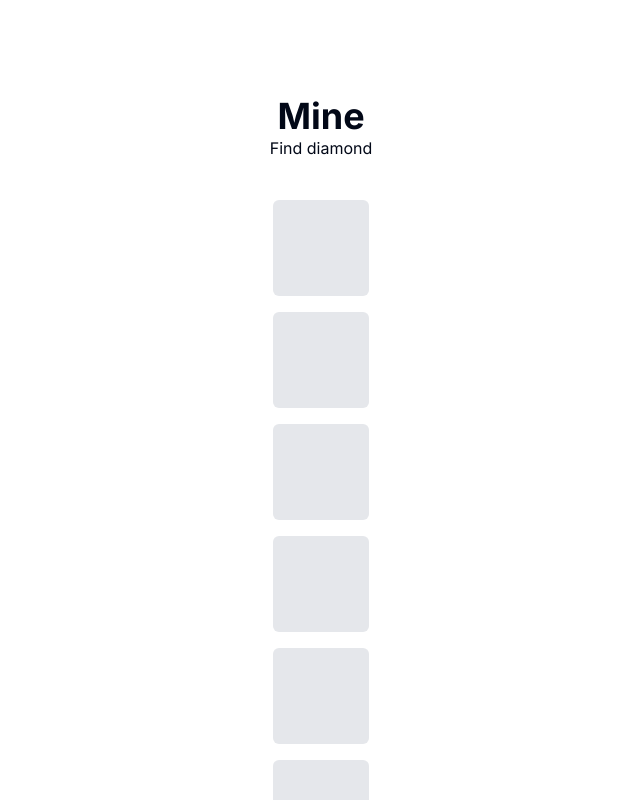
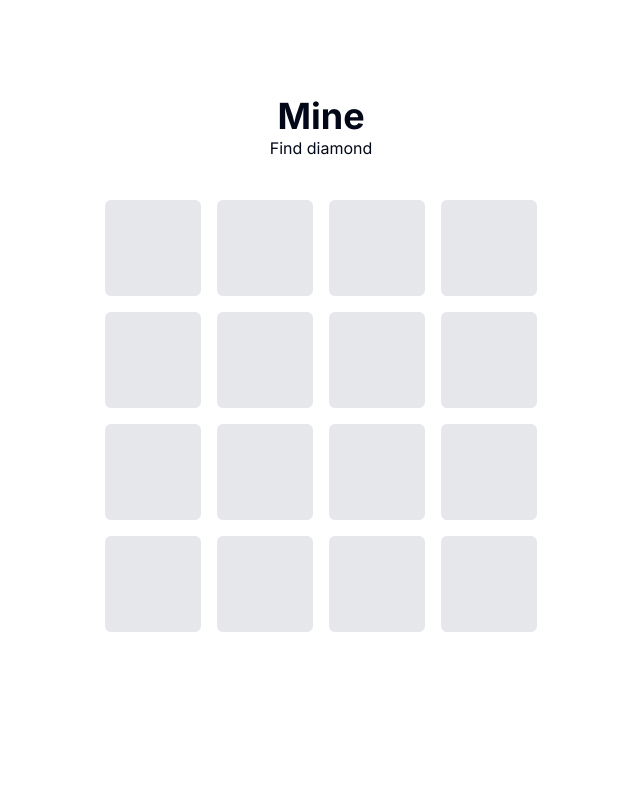
Before and after one commit to mahmudulnayeem/mine-game, a Next.js app: page / in a window 1280 px wide. Shown: the top 800 px of the page, without its empty margins (319-959 px from the left). Built offline with nearby package versions, Linux system fonts and the light colour scheme.

Commit message:
fix: css error

```diff
--- a/app/page.tsx
+++ b/app/page.tsx
@@ -118,7 +118,12 @@ export default function Home() {
         <p className="text-center">Find diamond</p>
       </div>
 
-      <div className={cn("grid gap-4", `grid-cols-${FIELDS_SIZE}`)}>
+      <div
+        className="grid gap-4"
+        style={{
+          gridTemplateColumns: `repeat(${FIELDS_SIZE}, 1fr)`,
+        }}
+      >
         {fields.map((field, index) => (
           <button
             key={index}
```
